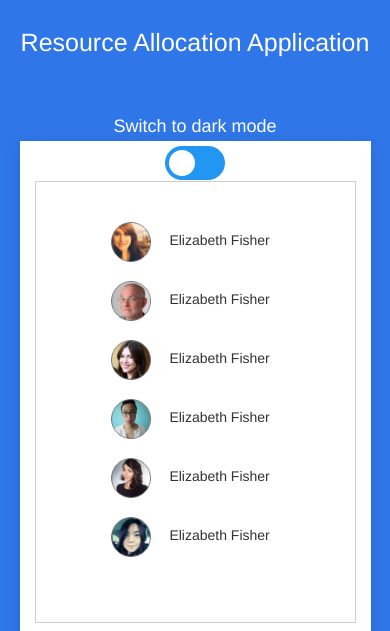
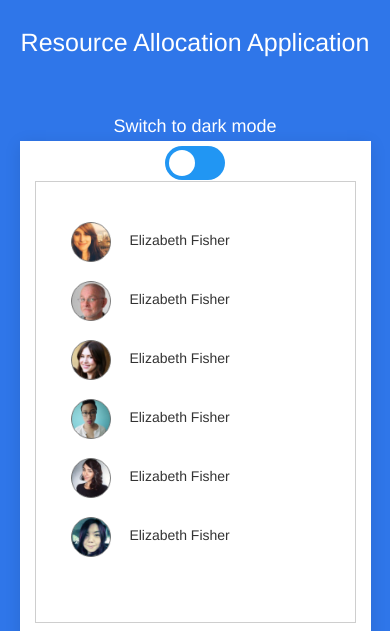
Before and after one commit to thvishal/totalcloud, a plain HTML site: page index.html in a window 390 px wide. Shown: the part 61-692 px from the top of the page. Drawn offline with nearby package versions, Linux system fonts and the light colour scheme.

Commit message:
changes in style.css

```diff
--- a/css/style.css
+++ b/css/style.css
@@ -197,6 +197,9 @@ input:checked + .slider:before {
   position:relative;
   float: right;
 }
+ul.common_list.source {
+    padding-left: 0px;
+}
 .AppMenu ul li a {
 color:#000;
 }
```
